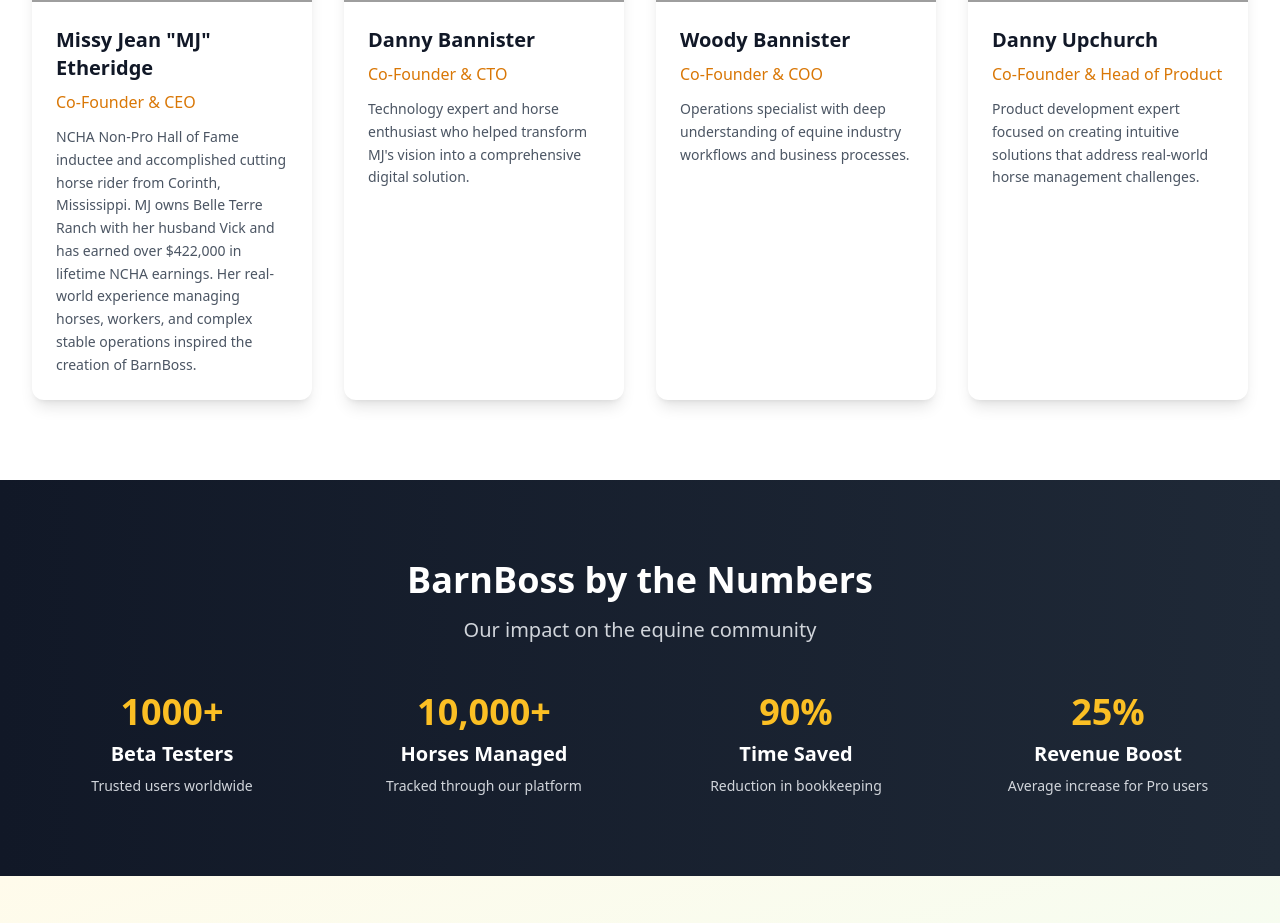
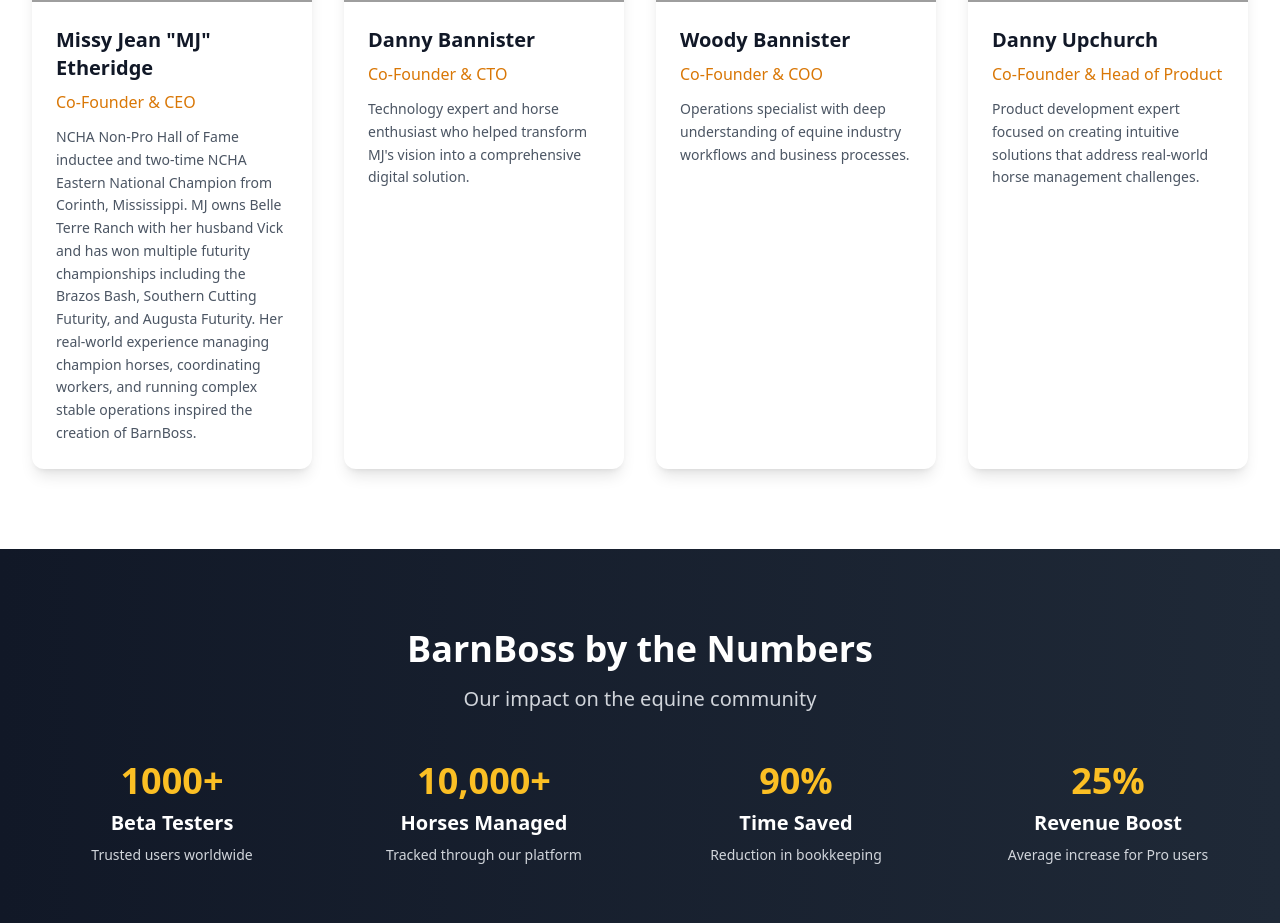
Before and after one commit to Grayjack64/barnboss-website, a React (Vite) app: page /about in a window 1280 px wide. Shown: the part 2260-3183 px from the top of the page. Built offline with nearby package versions, Linux system fonts and the light colour scheme; grey boxes are pictures that could not be loaded.

Commit message:
Update MJ bio to focus on championships and awards rather than earnings

```diff
--- a/src/pages/About.tsx
+++ b/src/pages/About.tsx
@@ -6,7 +6,7 @@
     {
       name: 'Missy Jean "MJ" Etheridge',
       role: 'Co-Founder & CEO',
-      bio: 'NCHA Non-Pro Hall of Fame inductee and accomplished cutting horse rider from Corinth, Mississippi. MJ owns Belle Terre Ranch with her husband Vick and has earned over $422,000 in lifetime NCHA earnings. Her real-world experience managing horses, workers, and complex stable operations inspired the creation of BarnBoss.',
+      bio: 'NCHA Non-Pro Hall of Fame inductee and two-time NCHA Eastern National Champion from Corinth, Mississippi. MJ owns Belle Terre Ranch with her husband Vick and has won multiple futurity championships including the Brazos Bash, Southern Cutting Futurity, and Augusta Futurity. Her real-world experience managing champion horses, coordinating workers, and running complex stable operations inspired the creation of BarnBoss.',
       image: 'https://images.pexels.com/photos/5876695/pexels-photo-5876695.jpeg?auto=compress&cs=tinysrgb&w=400'
     },
     {
```
